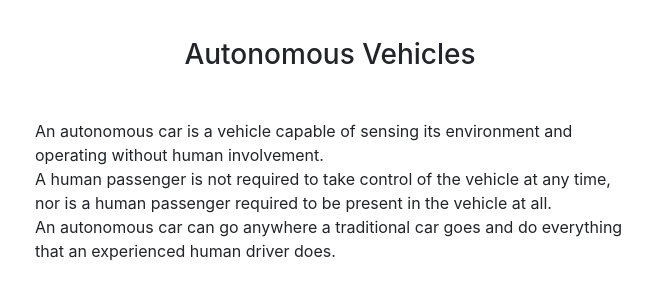
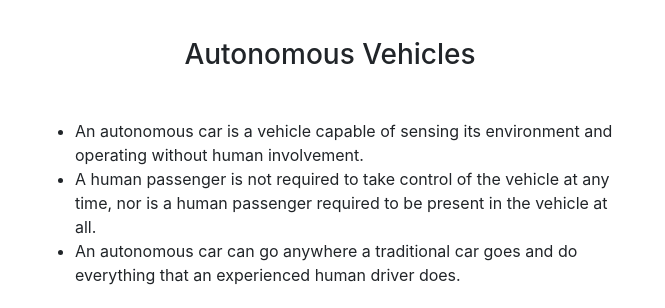
Before and after one commit to sankethjain99/Survey-page, a plain HTML site: page index.html in a window 1280 px wide. Shown: the part 136-444 px from the top of the page, 0-665 px from the left. Drawn offline with nearby package versions, Linux system fonts and the light colour scheme; grey boxes are pictures that could not be loaded.

Commit message:
Update index.html

```diff
--- a/index.html
+++ b/index.html
@@ -28,7 +28,11 @@
           <div class="row">
           <div class="container-fluid col-md-6">
               <h3 style="text-align: center;" class="animated shake">Autonomous Vehicles</h3>
-              <p class="mt-5 animated lightSpeedIn style="text-align: center; font-size: 18px;>An autonomous car is a vehicle capable of sensing its environment and operating without human involvement.<br> A human passenger is not required to take control of the vehicle at any time, nor is a human passenger required to be present in the vehicle at all.<br> An autonomous car can go anywhere a traditional car goes and do everything that an experienced human driver does.</p>
+               <ul  class="mt-5 animated lightSpeedIn style="text-align: center; font-size: 18px;>
+                <li>An autonomous car is a vehicle capable of sensing its environment and operating without human involvement.</li>
+                <li>A human passenger is not required to take control of the vehicle at any time, nor is a human passenger required to be present in the vehicle at all.</li>
+                <li>An autonomous car can go anywhere a traditional car goes and do everything that an experienced human driver does.</li>
+              </ul>
               <h5 class="mt-5">Some Advantages Of Autonomous Vehicles</h5>
               <ul class="animated fadeInLeftBig mt-3	">
 
```
